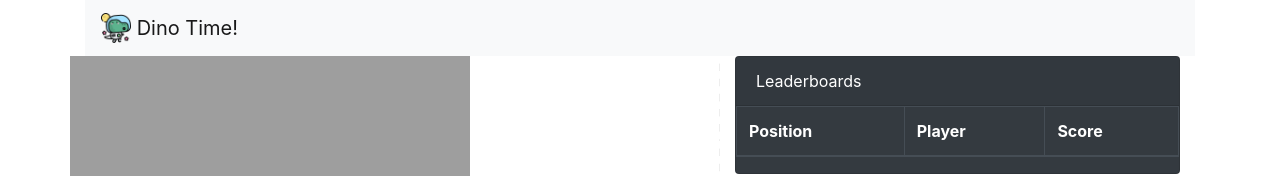
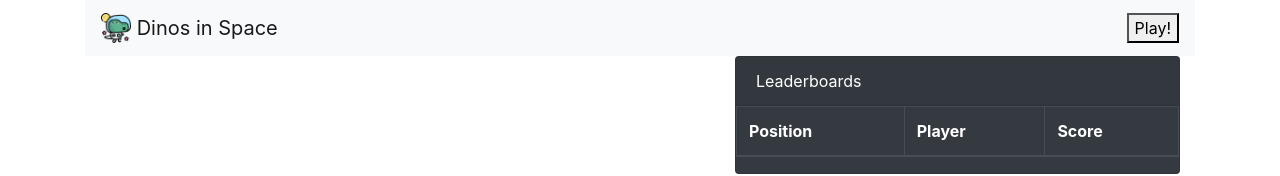
Before and after one commit to jacobwilder/Platformer, a website: page public/index.html in a window 1280 px wide. Shown: the top 176 px of the page. Drawn offline with nearby package versions, Linux system fonts and the light colour scheme; no server answers.

```diff
--- a/public/assets/javascript/game.js
+++ b/public/assets/javascript/game.js
@@ -10,8 +10,8 @@
 dino.src = "assets/images/dino2.png";
 bg.src = "assets/images/zy85SqV.gif";
 fg.src = "";
-pipeNorth.src = "assets/images/dinoegg.png";
-pipeSouth.src = "assets/images/dinoegg2.png";
+pipeNorth.src = "assets/images/pipenorth.png";
+pipeSouth.src = "assets/images/pipesouth.png";
 
 // some variables
 
@@ -101,4 +101,4 @@
   requestAnimationFrame(draw);
 }
 
-draw();
+$("#start").on("click", draw);
--- a/public/index.html
+++ b/public/index.html
@@ -9,7 +9,7 @@
     <link rel="stylesheet" href="https://cdnjs.cloudflare.com/ajax/libs/font-awesome/5.11.2/css/all.min.css">
 
     <link type="text/css" href="../public/assets/css/style.css">
-    <title>Title</title>
+    <title>Dinos in Space</title>
 </head>
 
 <body>
@@ -20,8 +20,9 @@
                     <a class="navbar-brand" href="#">
                         <img src="./assets/images/space.png" width="30" height="30" class="d-inline-block align-top"
                             alt="">
-                        Dino Time!
+                        Dinos in Space
                     </a>
+                    <button id="start">Play!</button>
                 </nav>
             </div>
         </div>
```
Also changed, not shown: public/assets/css/style.css (line endings or trailing spaces), 1 other file.
